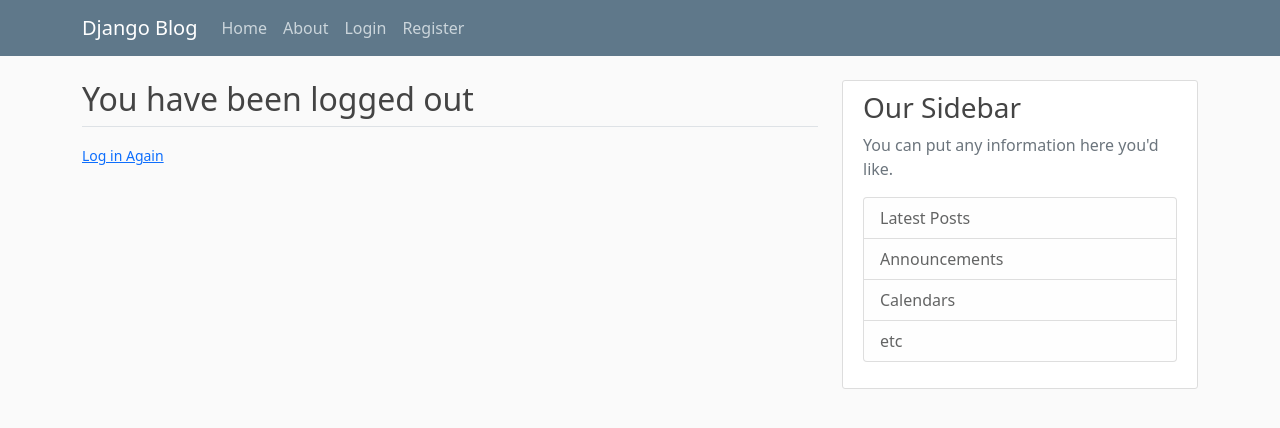
After one commit to nickrosh/djangoblog, a Django app: page /logout/ in a window 1280 px wide. The commit adds this page. Shown: the top 428 px of the page. Run offline with Django 4.2, Linux system fonts and the light colour scheme.

Commit message:
added login and logout

```diff
--- a/blog/templates/blog/base.html
+++ b/blog/templates/blog/base.html
@@ -28,12 +28,17 @@
             <div class="collapse navbar-collapse" id="navbarToggle">
               <div class="navbar-nav mr-auto">
                 <a class="nav-item nav-link" href="{% url 'blog-home' %}">Home</a>
-                <a class="nav-item nav-link" href="/about">About</a>
+                <a class="nav-item nav-link" href="{% url 'blog-about' %}">About</a>
               </div>
               <!-- Navbar Right Side -->
               <div class="navbar-nav">
-                <a class="nav-item nav-link" href="#">Login</a>
-                <a class="nav-item nav-link" href="#">Register</a>
+                {% if user.is_authenticated %}
+                  <a class="nav-item nav-link" href="{% url 'profile' %}">Profile</a>
+                  <a class="nav-item nav-link" href="{% url 'logout' %}">Logout</a>
+                {% else %}
+                  <a class="nav-item nav-link" href="{% url 'login' %}">Login</a>
+                  <a class="nav-item nav-link" href="{% url 'register' %}">Register</a>
+                {% endif %}
               </div>
             </div>
           </div>
--- a/django_project/settings.py
+++ b/django_project/settings.py
@@ -126,3 +126,6 @@ STATIC_URL = 'static/'
 DEFAULT_AUTO_FIELD = 'django.db.models.BigAutoField'
 
 CRISPY_TEMPLATE_PACK = 'bootstrap4'
+
+LOGIN_REDIRECT_URL = 'blog-home'
+LOGIN_URL = 'login'
--- a/django_project/urls.py
+++ b/django_project/urls.py
@@ -21,6 +21,7 @@ from users import views as user_views
 urlpatterns = [
     path('admin/', admin.site.urls),
     path('register/', user_views.register_view, name='register'),
+    path('profile/', user_views.profile, name='profile'),
     path('login/', auth_views.LoginView.as_view(template_name='users/login.html'), name='login'),
     path('logout/', auth_views.LogoutView.as_view(template_name='users/logout.html'), name='logout'),
     path('', include('blog.urls')),
--- /dev/null
+++ b/users/templates/users/logout.html
@@ -0,0 +1,9 @@
+{% extends "blog/base.html" %}
+{% block content %}
+    <h2>You have been logged out</h2>
+    <div class="border-top pt-3">
+        <small class="text-muted">
+            <a href="{% url 'login' %}">Log in Again</a>
+        </small>
+    </div>
+{% endblock content %}
--- /dev/null
+++ b/users/templates/users/profile.html
@@ -0,0 +1,5 @@
+{% extends "blog/base.html" %}
+{% load crispy_forms_tags %}
+{% block content %}
+    <h1>{{ user.username }}</h1>
+{% endblock content %}
--- a/users/templates/users/register.html
+++ b/users/templates/users/register.html
@@ -14,7 +14,7 @@
         </form>
         <div class="border-top pt-3">
             <small class="text-muted">
-                Already Have An Account? <a class="ml-2" href="#">Sign In</a>
+                Already Have An Account? <a class="ml-2" href="{% url 'login' %}">Sign In</a>
             </small>
         </div>
     </div>
```
Also changed, not shown: users/templates/users/login.html (+21 -0 lines), users/views.py (+8 -2 lines).
